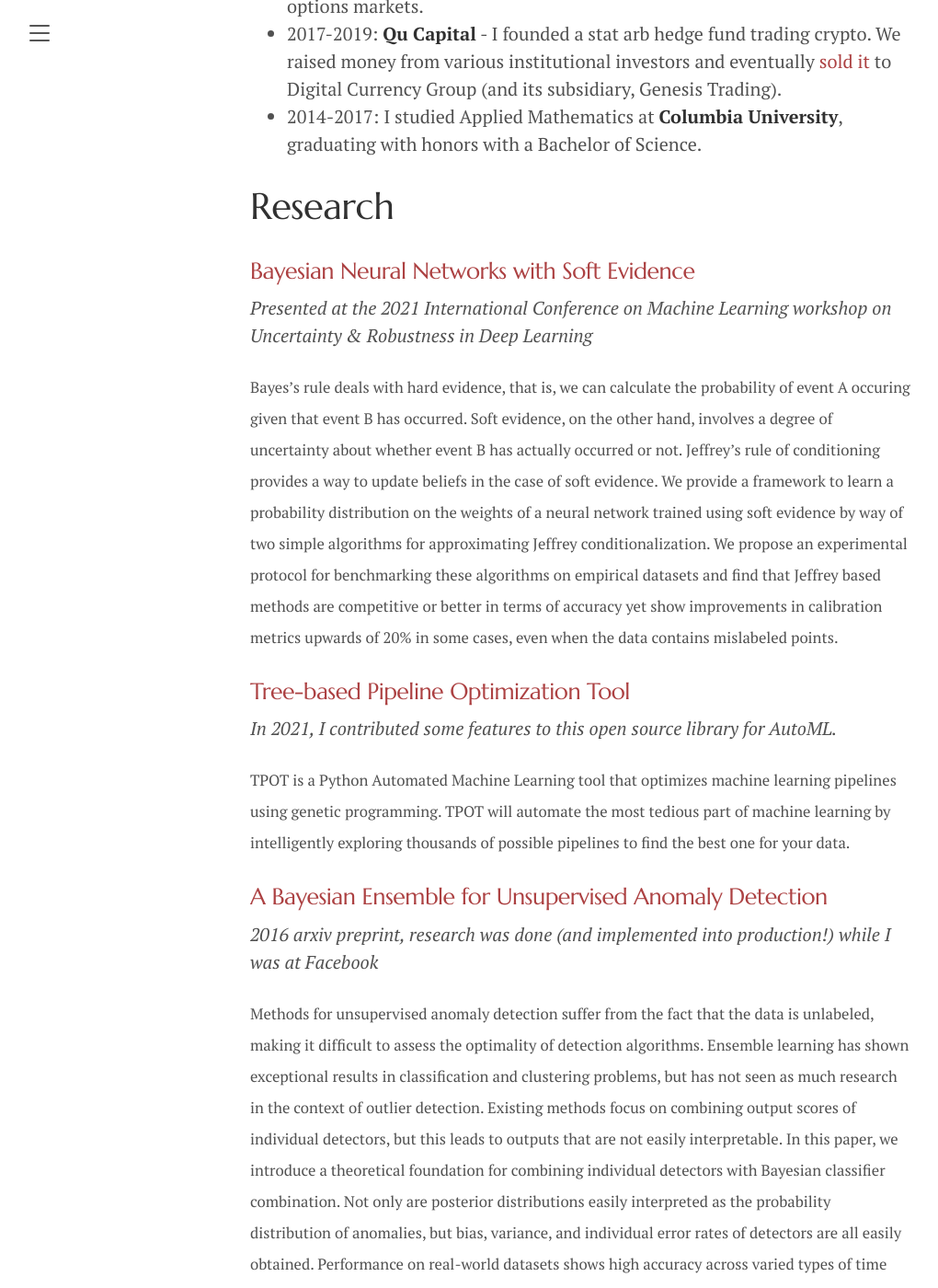
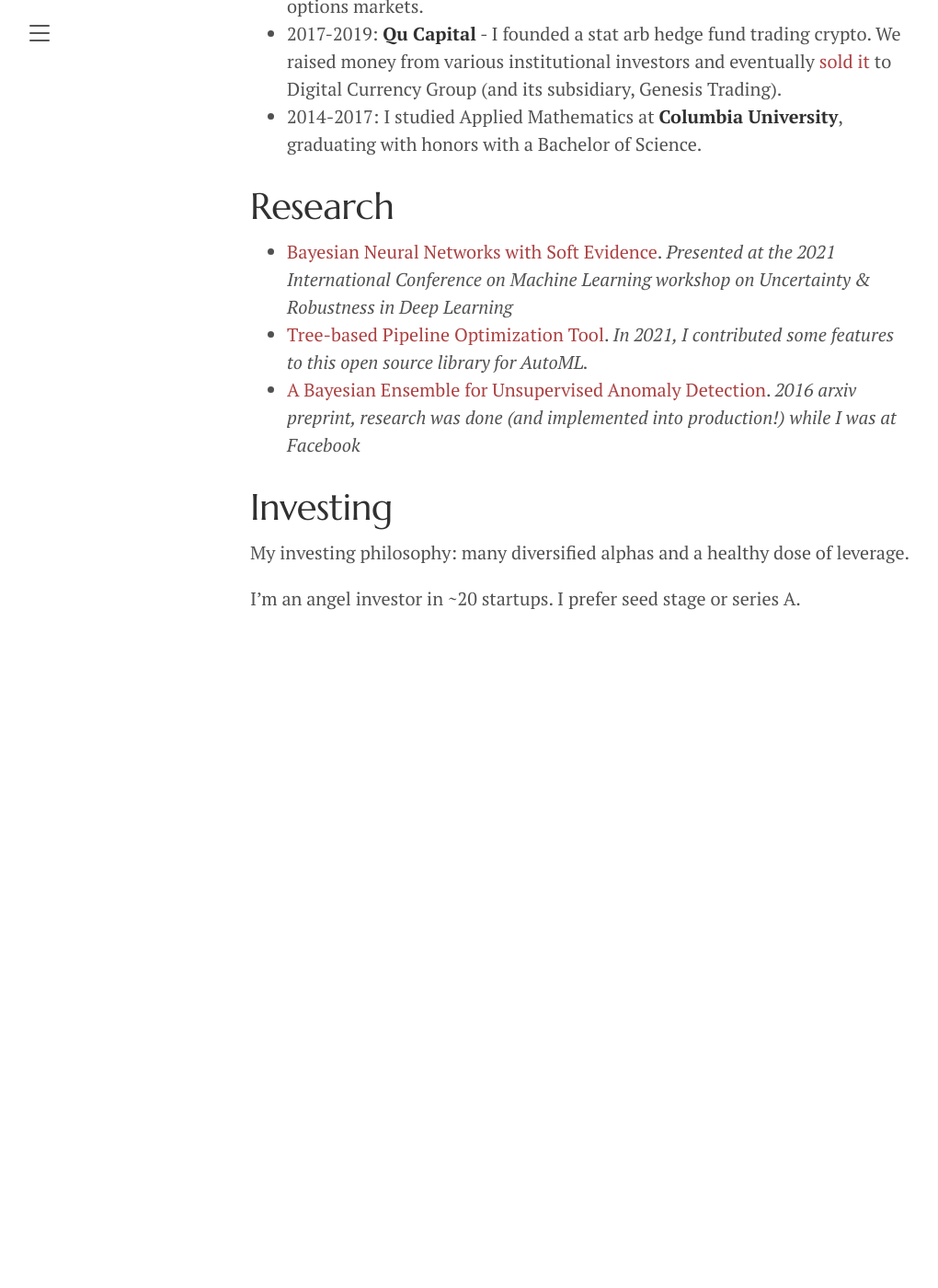
Before and after one commit to edwardyu/edwardyu.github.io, a Jekyll site: the page built from index.md, in a window 1280 px wide and 1400 px high, scrolled down 717 px. Shown: the whole window at 92% size, without its empty margins (8-1028 px from the left). Built offline with Jekyll 4.4.1, drawn with Linux system fonts in a browser that asks for light colours; after the commit the page ends 1403 px from its top, so only the background shows below that; some of the changed text lies outside the part shown.

Commit message:
make research section more compact

```diff
--- a/index.md
+++ b/index.md
@@ -18,26 +18,9 @@ title: About
 * 2014-2017: I studied Applied Mathematics at **Columbia University**, graduating with honors with a Bachelor of Science.
 
 # Research
-### [Bayesian Neural Networks with Soft Evidence](https://arxiv.org/abs/2010.09570)
-*Presented at the 2021 International Conference on Machine Learning workshop on Uncertainty & Robustness in Deep Learning*
-
-<sub>
-Bayes's rule deals with hard evidence, that is, we can calculate the probability of event A occuring given that event B has occurred. Soft evidence, on the other hand, involves a degree of uncertainty about whether event B has actually occurred or not. Jeffrey's rule of conditioning provides a way to update beliefs in the case of soft evidence. We provide a framework to learn a probability distribution on the weights of a neural network trained using soft evidence by way of two simple algorithms for approximating Jeffrey conditionalization. We propose an experimental protocol for benchmarking these algorithms on empirical datasets and find that Jeffrey based methods are competitive or better in terms of accuracy yet show improvements in calibration metrics upwards of 20% in some cases, even when the data contains mislabeled points.
-</sub>
-
-### [Tree-based Pipeline Optimization Tool](https://github.com/EpistasisLab/tpot)
-*In 2021, I contributed some features to this open source library for AutoML.*
-
-<sub>
-TPOT is a Python Automated Machine Learning tool that optimizes machine learning pipelines using genetic programming. TPOT will automate the most tedious part of machine learning by intelligently exploring thousands of possible pipelines to find the best one for your data.
-</sub>
-
-### [A Bayesian Ensemble for Unsupervised Anomaly Detection](https://arxiv.org/abs/1610.07677)
-*2016 arxiv preprint, research was done (and implemented into production!) while I was at Facebook*
-
-<sub>
-Methods for unsupervised anomaly detection suffer from the fact that the data is unlabeled, making it difficult to assess the optimality of detection algorithms. Ensemble learning has shown exceptional results in classification and clustering problems, but has not seen as much research in the context of outlier detection. Existing methods focus on combining output scores of individual detectors, but this leads to outputs that are not easily interpretable. In this paper, we introduce a theoretical foundation for combining individual detectors with Bayesian classifier combination. Not only are posterior distributions easily interpreted as the probability distribution of anomalies, but bias, variance, and individual error rates of detectors are all easily obtained. Performance on real-world datasets shows high accuracy across varied types of time series data.
-</sub>
+* [Bayesian Neural Networks with Soft Evidence](https://arxiv.org/abs/2010.09570). *Presented at the 2021 International Conference on Machine Learning workshop on Uncertainty & Robustness in Deep Learning*
+* [Tree-based Pipeline Optimization Tool](https://github.com/EpistasisLab/tpot). *In 2021, I contributed some features to this open source library for AutoML.*
+* [A Bayesian Ensemble for Unsupervised Anomaly Detection](https://arxiv.org/abs/1610.07677). *2016 arxiv preprint, research was done (and implemented into production!) while I was at Facebook*
 
 # Investing
 My investing philosophy: many diversified alphas and a healthy dose of leverage.
```
